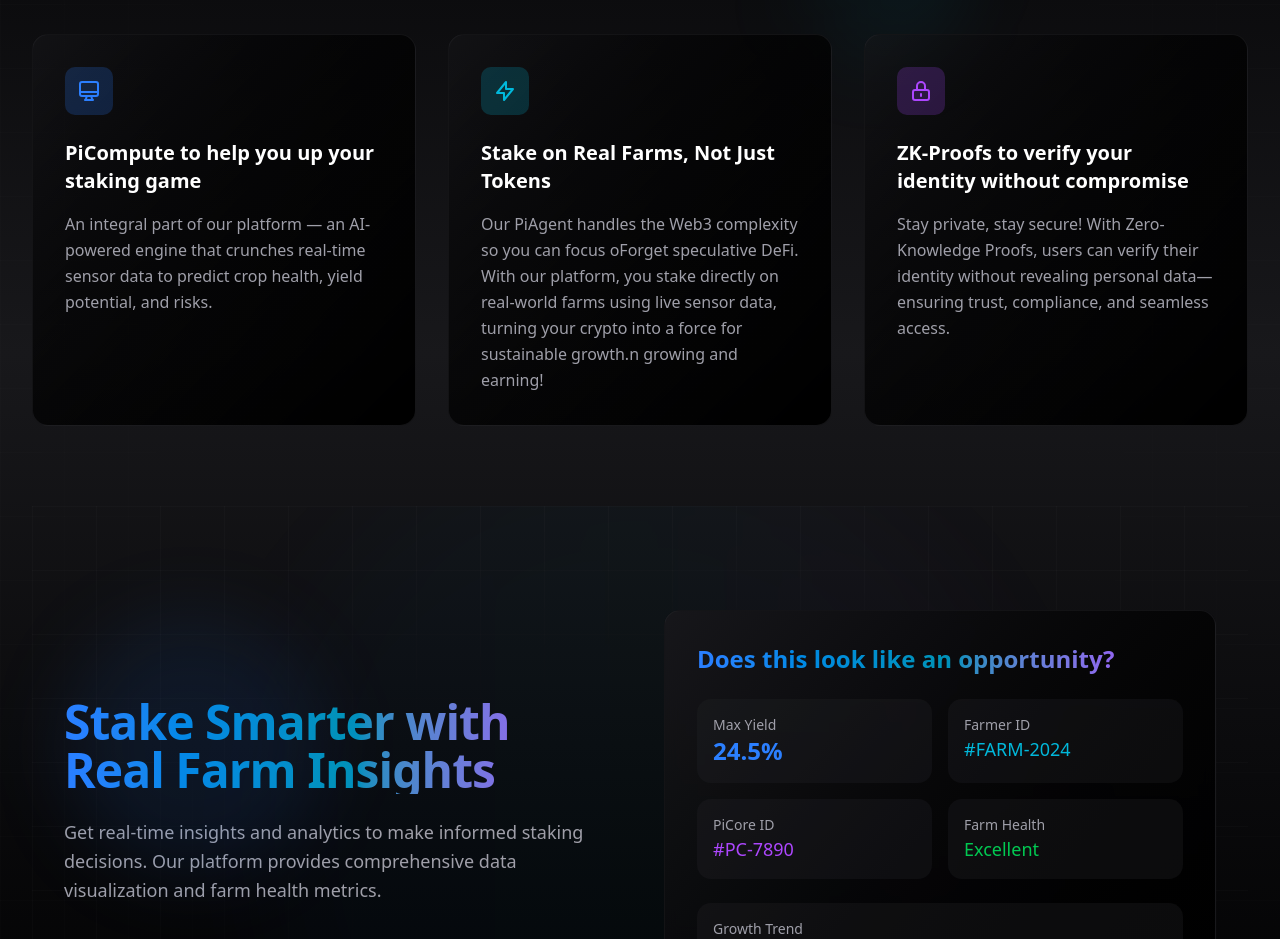
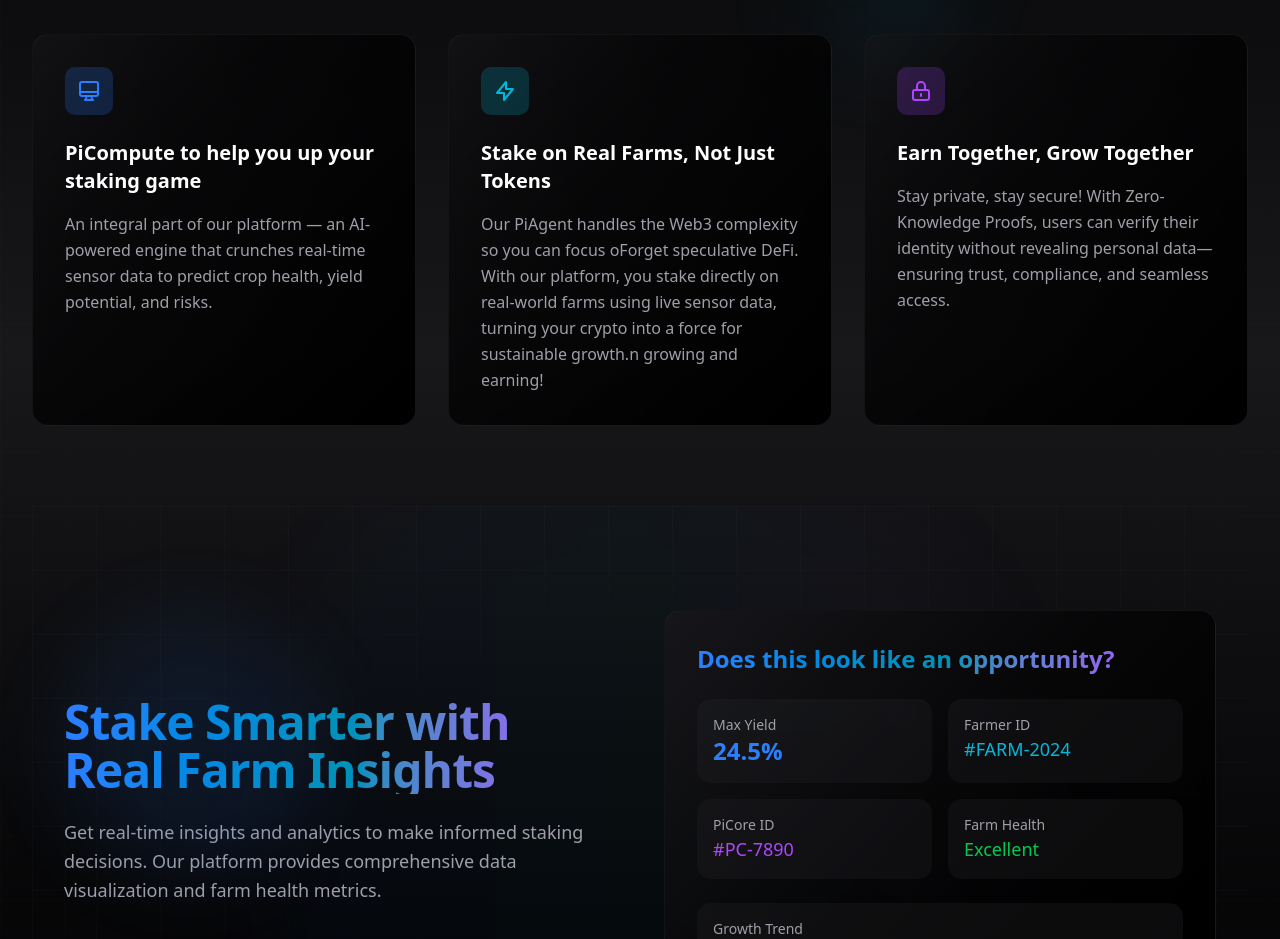
Before and after one commit to OoviyaManickam/OnlyFarmers, a Next.js app: page / in a window 1280 px wide. Shown: the part 1020-1959 px from the top of the page. Built offline with nearby package versions, Linux system fonts and the light colour scheme.

Commit message:
feature section edit on home x2

```diff
--- a/src/app/page.tsx
+++ b/src/app/page.tsx
@@ -110,7 +110,7 @@ export default function HomePage() {
                       <path strokeLinecap="round" strokeLinejoin="round" strokeWidth={2} d="M12 15v2m-6 4h12a2 2 0 002-2v-6a2 2 0 00-2-2H6a2 2 0 00-2 2v6a2 2 0 002 2zm10-10V7a4 4 0 00-8 0v4h8z" />
                     </svg>
                   </div>
-                  <h3 className="text-xl font-bold text-white mb-4 font-space-grotesk">ZK-Proofs to verify your identity without compromise</h3>
+                  <h3 className="text-xl font-bold text-white mb-4 font-space-grotesk">Earn Together, Grow Together</h3>
                   <p className="text-zinc-400 font-space-grotesk leading-relaxed">
                     Stay private, stay secure! With Zero-Knowledge Proofs, users can verify their identity without revealing personal data—ensuring trust, compliance, and seamless access.
                   </p>
```
